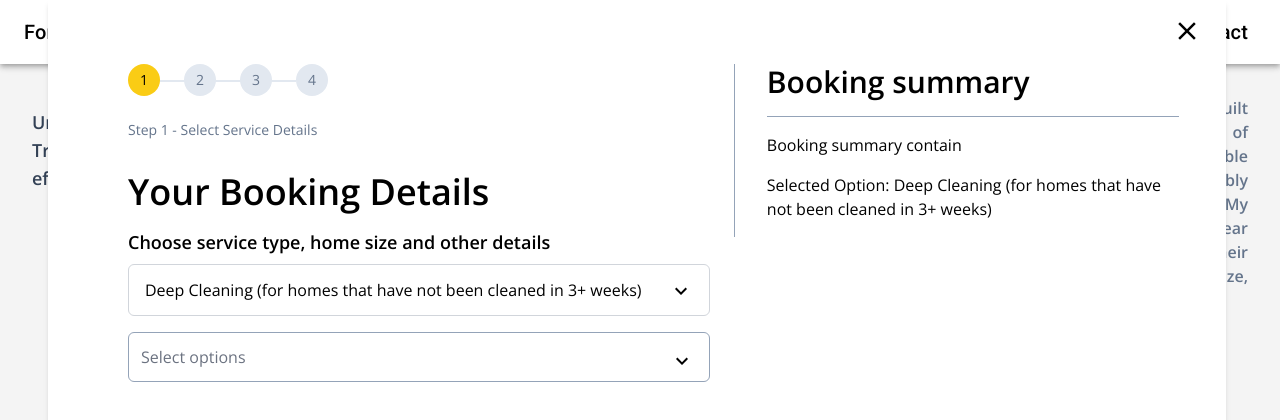
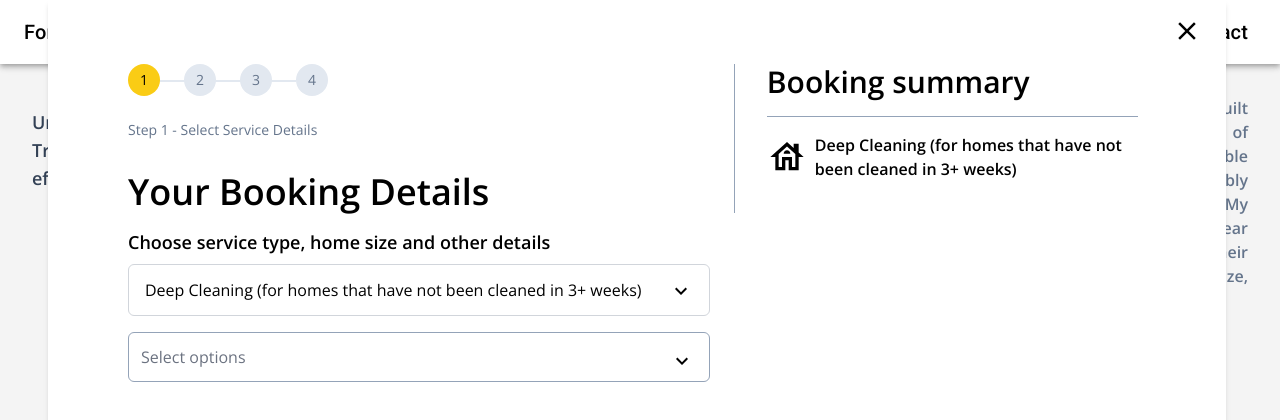
Before and after one commit to amankashyap004/form-traverse, a React (Vite) app: page / in a window 1280 px wide. Both pictures are taken after a click on the element "BOOKING CLEANING". Shown: the top 420 px of the page. Built offline with nearby package versions, Linux system fonts and the light colour scheme.

Commit message:
some modification

```diff
--- a/src/components/BookingSummary.jsx
+++ b/src/components/BookingSummary.jsx
@@ -2,17 +2,16 @@ import React from "react";
 import { useSelector } from "react-redux";
 import SelectedMultiOptions from "./steps/SelectedMultiOptions";
 import { getSelectedOptionLabel } from "../store/selectors/selectors";
+import HouseOutlinedIcon from "@mui/icons-material/HouseOutlined";
 
 const BookingSummary = () => {
    const selectedOptionLabel = useSelector(getSelectedOptionLabel);
    return (
-      <section>
-         <h1 className="font-extrabold text-3xl border-b border-slate-400 pb-4 w-full">
-            Booking summary
-         </h1>
-         <div className="py-4">Booking summary contain</div>
-         <div>
-            <p>Selected Option: {selectedOptionLabel}</p>
+      <section className="w-[90%]">
+         <h1 className="font-extrabold text-3xl border-b border-slate-400 pb-4">Booking summary</h1>
+         <div className="flex justify-start items-center py-4">
+            <HouseOutlinedIcon sx={{ fontSize: 40 }} />
+            <p className="ml-2 text-base font-semibold">{selectedOptionLabel}</p>
          </div>
          <div className="pb-4 w-full">
             <SelectedMultiOptions />
--- a/src/components/steps/SelectedMultiOptions.jsx
+++ b/src/components/steps/SelectedMultiOptions.jsx
@@ -7,10 +7,10 @@ const SelectedMultiOptions = () => {
    return (
       <div>
          {selectedMultiOptions.length > 0 && (
-            <div className="flex justify-start items-center flex-col max-h-48 overflow-y-auto my-2 p-2 border-y border-slate-400">
+            <div className="flex justify-start items-center flex-col max-h-48 overflow-y-auto my-2 px-2 py-4 border-y border-slate-400">
                {selectedMultiOptions.map((option) => (
                   <div key={option.value} className="flex justify-between items-center w-full my-1">
-                     <span>{option.label}</span>
+                     <span className="text-base font-semibold">{option.label}</span>
                      <span className="font-black">{option.price}</span>
                   </div>
                ))}
```
